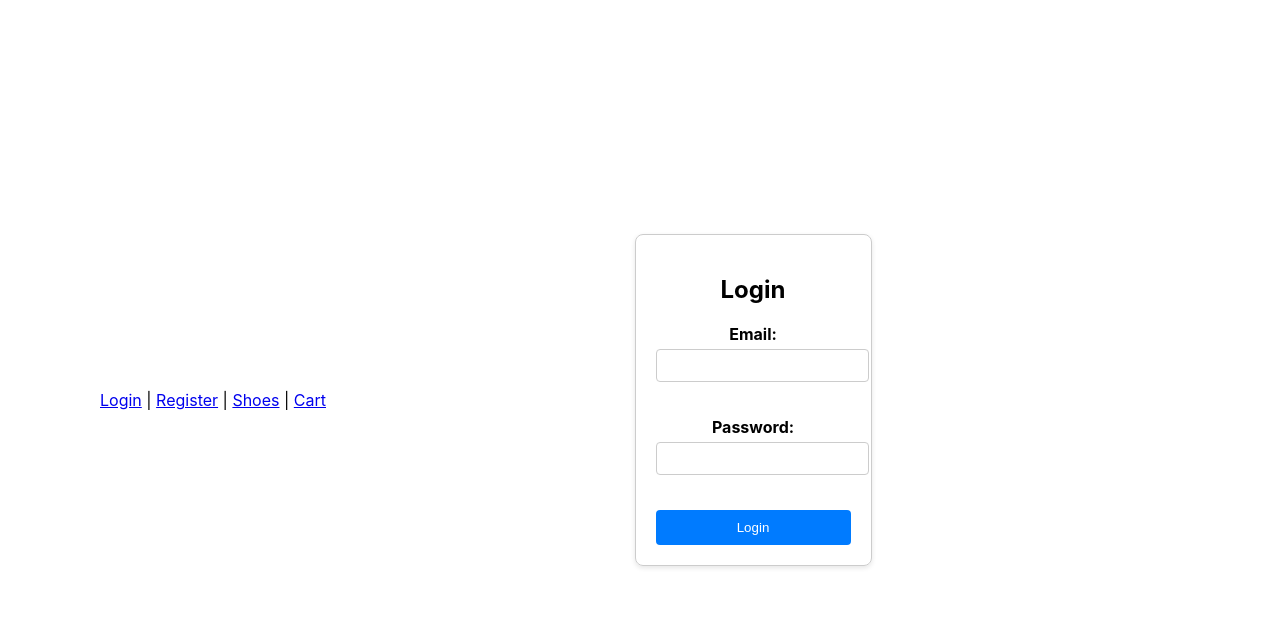
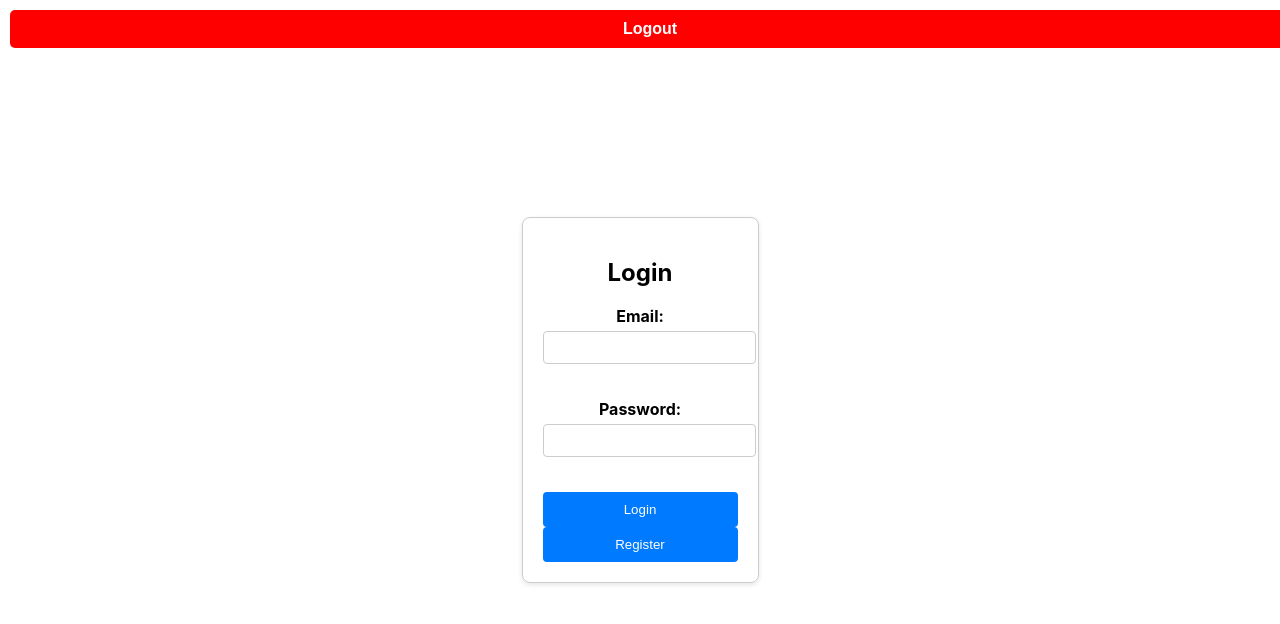
Before and after one commit to jims20/test, a React (Create React App) app in the folder frontend/: page / in a window 1280 px wide. Shown: the top 624 px of the page. Built offline with nearby package versions, Linux system fonts and the light colour scheme.

Commit message:
nine commint

```diff
--- a/frontend/src/App.js
+++ b/frontend/src/App.js
@@ -1,22 +1,37 @@
-import { BrowserRouter, Routes, Route, Link } from "react-router-dom";
+import { BrowserRouter, Routes, Route, useNavigate } from "react-router-dom";
 import Login from "./pages/Login.jsx";
 import Register from "./pages/register.jsx";
 import Shoes from "./pages/Shoes.jsx";
-import Cart from "./pages/cart.jsx"; // Import Cart component
+import Cart from "./pages/cart.jsx";
 import "./style.css";
+
+function LogoutButton() {
+    const navigate = useNavigate();
+
+    const handleLogout = () => {
+        // Clear session storage or authentication tokens
+        localStorage.removeItem("userToken"); // If you're using localStorage
+        alert("You have been logged out.");
+        navigate("/");
+    };
+
+    return (
+        <button className="logout-button" onClick={handleLogout}>
+            Logout
+        </button>
+    );
+}
 
 function App() {
     return (
         <div className="App">
             <BrowserRouter>
-                <nav>
-                    <Link to="/">Login</Link> | <Link to="/register">Register</Link> | <Link to="/shoes">Shoes</Link> | <Link to="/cart">Cart</Link>
-                </nav>
+                <LogoutButton /> {/* Add Logout button at the top */}
                 <Routes>
                     <Route path="/" element={<Login />} />
                     <Route path="/register" element={<Register />} />
                     <Route path="/shoes" element={<Shoes />} />
-                    <Route path="/cart" element={<Cart />} /> {/* Add route for Cart */}
+                    <Route path="/cart" element={<Cart />} />
                 </Routes>
             </BrowserRouter>
         </div>
--- a/frontend/src/pages/Add.jsx
+++ b/frontend/src/pages/Add.jsx
@@ -1,3 +1,4 @@
+
 import React from 'react'
 import {useState} from 'react'
 import axios from 'axios';
--- a/frontend/src/pages/Login.jsx
+++ b/frontend/src/pages/Login.jsx
@@ -58,6 +58,9 @@ const Login = () => {
                 </div>
                 <button type="submit">Login</button>
             </form>
+            <button className="register-button" onClick={() => navigate("/register")}>
+                Register
+            </button>
         </div>
     );
 };
--- a/frontend/src/style.css
+++ b/frontend/src/style.css
@@ -92,3 +92,21 @@ button:hover {
 .edit-form button {
   margin-right: 10px;
 }
+
+.logout-button {
+  position: absolute;
+  top: 10px;
+  left: 10px;
+  background-color: red;
+  color: white;
+  border: none;
+  padding: 10px 20px; /* Same size as Login button */
+  font-size: 16px; /* Match Login button font size */
+  cursor: pointer;
+  border-radius: 5px;
+  font-weight: bold;
+}
+
+.logout-button:hover {
+  background-color: darkred;
+}
```
Also changed, not shown: frontend/src/pages/Shoes.jsx (line endings or trailing spaces), frontend/src/pages/cart.jsx (line endings or trailing spaces), frontend/src/pages/register.jsx (line endings or trailing spaces). Lines whose indentation alone changed are shown as unchanged.
